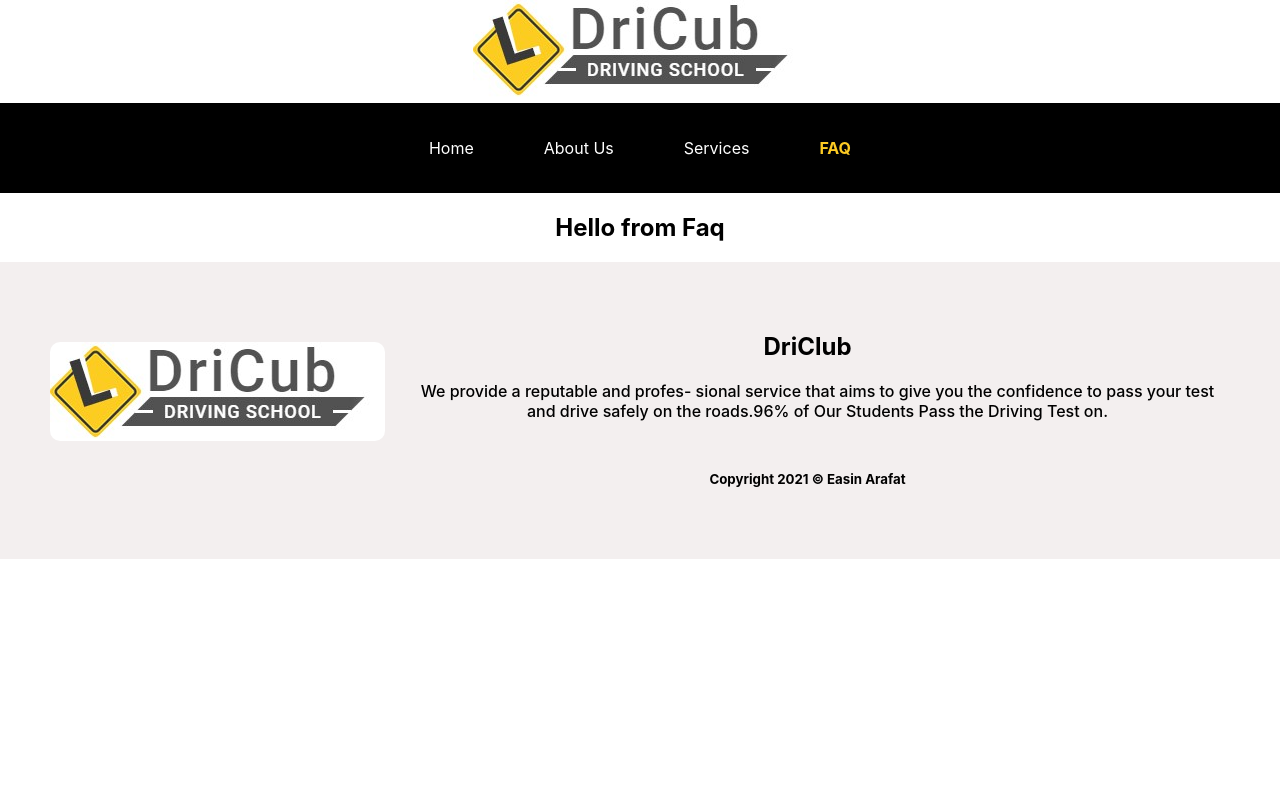
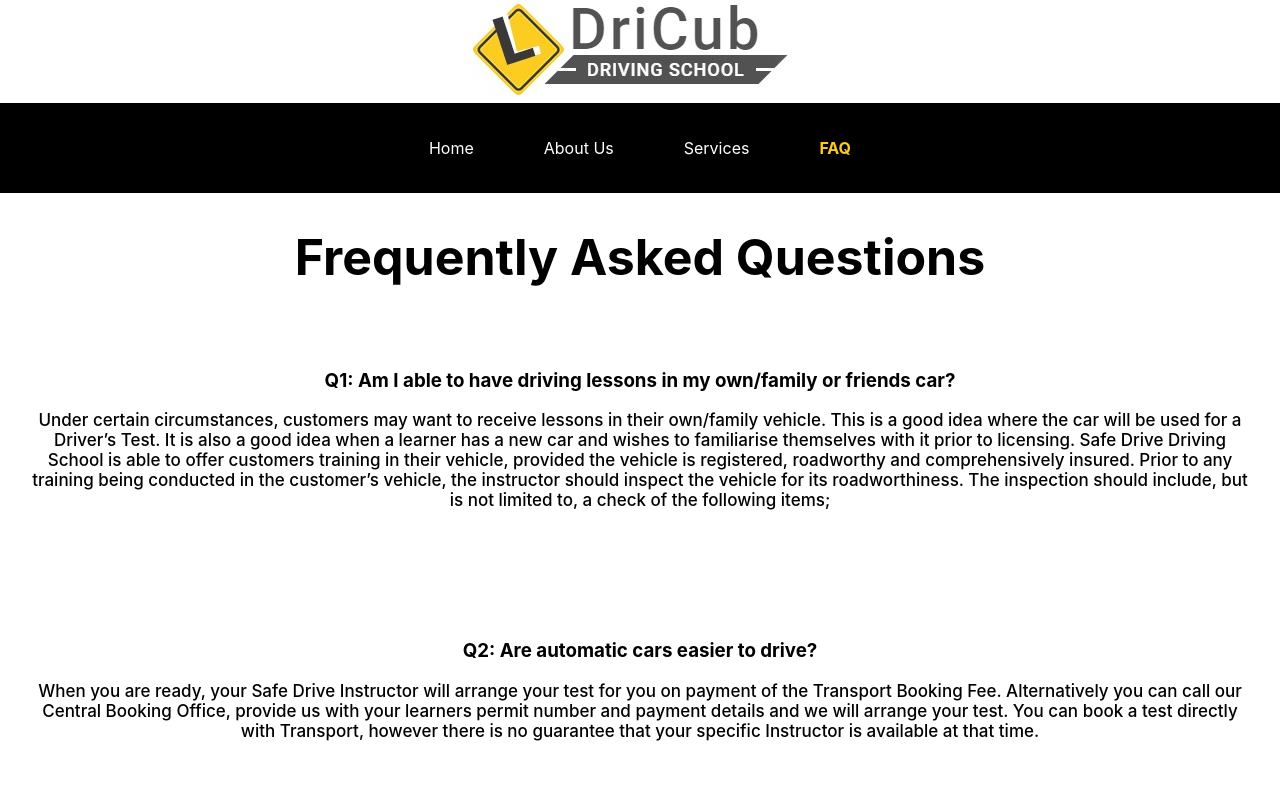
Before and after one commit to mrx-arafat/Dri-Club-React-Single-Page-Web-App, a React (Create React App) app: page /faq in a window 1280 px wide. Shown: the top 800 px of the page. Built offline with nearby package versions, Linux system fonts and the light colour scheme.

Commit message:
almost done

```diff
--- a/package.json
+++ b/package.json
@@ -5,6 +5,7 @@
   "dependencies": {
     "@emotion/react": "^11.4.1",
     "@emotion/styled": "^11.3.0",
+    "@mui/icons-material": "^5.0.1",
     "@mui/material": "^5.0.2",
     "@testing-library/jest-dom": "^5.14.1",
     "@testing-library/react": "^11.2.7",
--- /dev/null
+++ b/src/components/FAQ/FAQ.css
@@ -0,0 +1,7 @@
+.faq-container {
+  padding: 30px;
+}
+
+.faq-p {
+  font-size: 17px;
+}
--- a/src/components/FAQ/FAQ.js
+++ b/src/components/FAQ/FAQ.js
@@ -1,12 +1,41 @@
 import React from "react";
+import "./FAQ.css";
 
 const FAQ = () => {
   return (
     <div>
-      <h2>Hello from Faq</h2>
+      <h1>Frequently Asked Questions</h1>
+
+      <div className="faq-container">
+        <h3>
+          Q1: Am I able to have driving lessons in my own/family or friends car?
+        </h3>
+        <p className="faq-p">
+          Under certain circumstances, customers may want to receive lessons in
+          their own/family vehicle. This is a good idea where the car will be
+          used for a Driver’s Test. It is also a good idea when a learner has a
+          new car and wishes to familiarise themselves with it prior to
+          licensing. Safe Drive Driving School is able to offer customers
+          training in their vehicle, provided the vehicle is registered,
+          roadworthy and comprehensively insured. Prior to any training being
+          conducted in the customer’s vehicle, the instructor should inspect the
+          vehicle for its roadworthiness. The inspection should include, but is
+          not limited to, a check of the following items;
+        </p>
+      </div>
+      <div className="faq-container">
+        <h3>Q2: Are automatic cars easier to drive?</h3>
+        <p className="faq-p">
+          When you are ready, your Safe Drive Instructor will arrange your test
+          for you on payment of the Transport Booking Fee. Alternatively you can
+          call our Central Booking Office, provide us with your learners permit
+          number and payment details and we will arrange your test. You can book
+          a test directly with Transport, however there is no guarantee that
+          your specific Instructor is available at that time.
+        </p>
+      </div>
     </div>
   );
 };
 
 export default FAQ;
-<h2>Hello from Faq</h2>;
--- a/src/components/Footer/Footer.css
+++ b/src/components/Footer/Footer.css
@@ -1,6 +1,6 @@
 .footer {
   display: flex;
-  background-color: rgb(243, 239, 239);
+  background-color: #feeaa8;
   padding: 50px;
 }
 .image {
```
Also changed, not shown: 1 other file (tests, documents, lock files or other folders).
